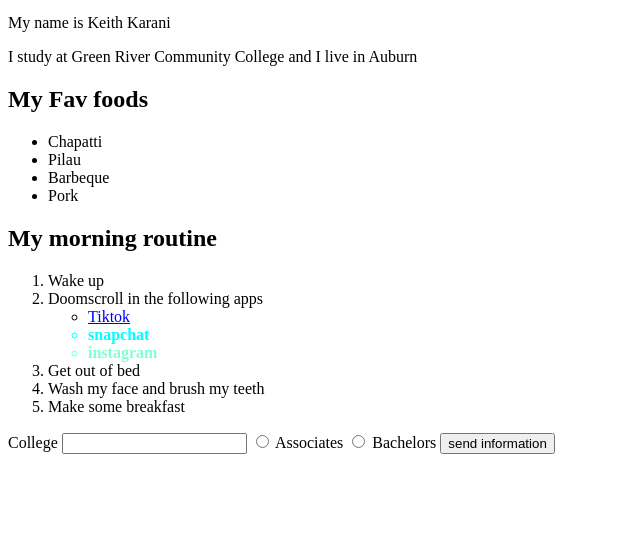
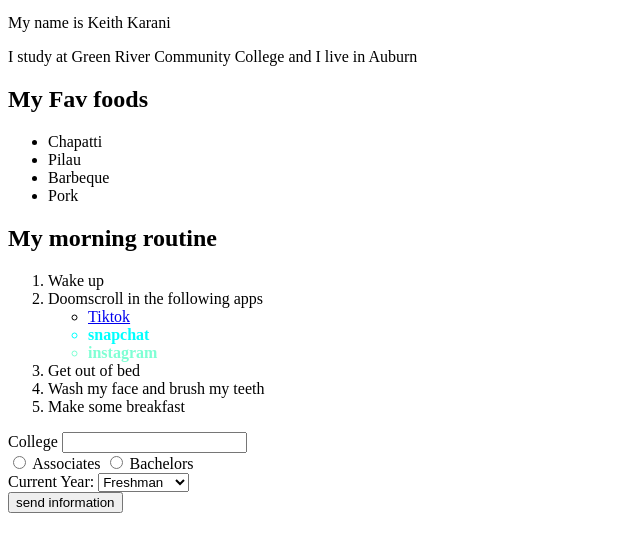
Before and after one commit to schoolboyk17/GithubLiveCode, a plain HTML site: page index.html in a window 1280 px wide. Shown: the part 100-652 px from the top of the page, without its empty margins (0-640 px from the left). Drawn offline with Linux system fonts and the light colour scheme.

Commit message:
made some changes to my forms

```diff
--- a/index.html
+++ b/index.html
@@ -41,8 +41,10 @@
 	</ol>
 
 	<form action="https://script.google.com/macros/s/AKfycbz6cewkwC6P68-qotOokhBb_v1Zxr3aozRItX-rFramd4p_7R3XzwHLj7o1mN-6Okez/exec" method="post">
-		<label for="institution"> College</label>
+		<div>
+		<label for="yourCollege"> College</label>
 		<input id="yourCollege" name="institution" type="text">
+		</div>
 
 		<input id="associateOption" type="radio" name="degreeType" value="AS">
 		<label for="associateOption">Associates</label>
@@ -50,6 +52,15 @@
 		<input id="bachelorOption" type="radio" name="degreeType" value="BS">
 		<label for="bachelorOption">Bachelors</label>
 
+		<div>
+		<label for="yearSelector">Current Year: </label>
+		<select id="yearSelector" name="year">
+			<option value="Fr">Freshman</option>
+			<option value="So">Sophomore</option>
+			<option value="Jr">Junior</option>
+			<option value="Se">Senior</option>
+		</select>
+		</div>
 		<button type="submit">send information</button>
 	</form>
 </body>
```
